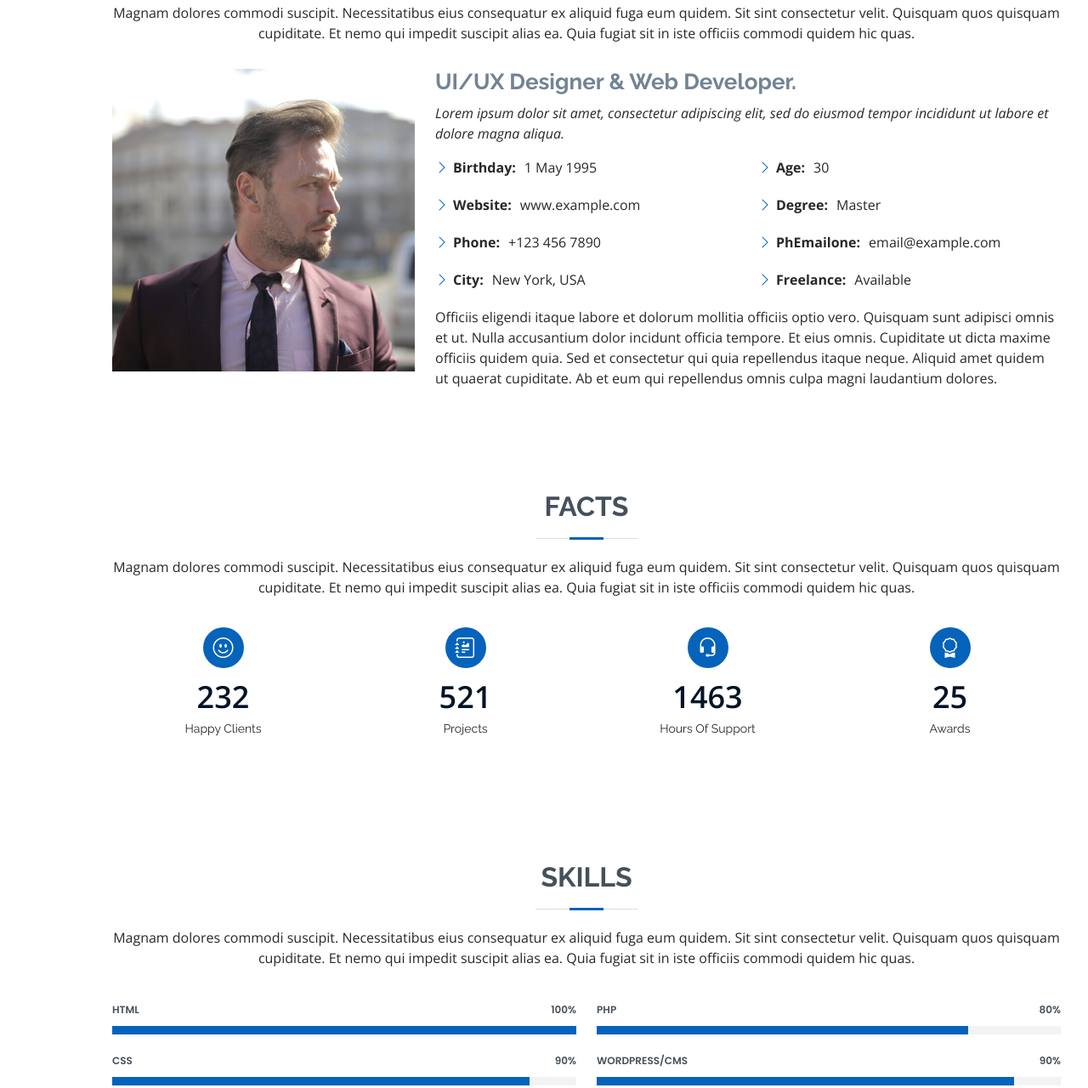
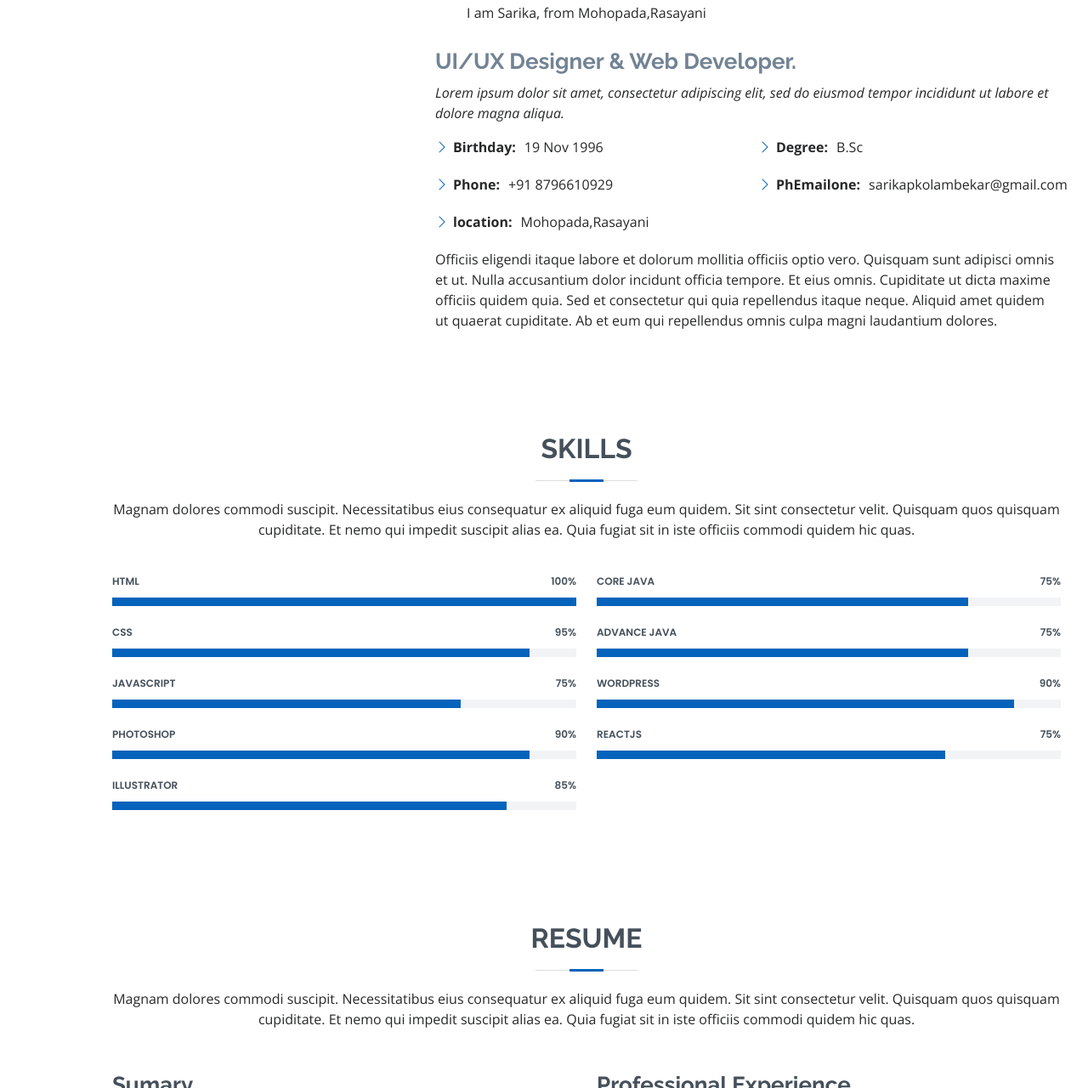
Before and after one commit to sarikapkolambekar/test, a plain HTML site: page index.html in a window 1280 px wide. Shown: the part 935-2215 px from the top of the page at 85% size. Drawn offline with nearby package versions, Linux system fonts and the light colour scheme.

Commit message:
Update index.html

```diff
--- a/index.html
+++ b/index.html
@@ -50,7 +50,7 @@
         <li><a href="#about" class="nav-link scrollto"><i class="bx bx-user"></i> <span>About</span></a></li>
         <li><a href="#resume" class="nav-link scrollto"><i class="bx bx-file-blank"></i> <span>Resume</span></a></li>
         <li><a href="#portfolio" class="nav-link scrollto"><i class="bx bx-book-content"></i> <span>Portfolio</span></a></li>
-        <li><a href="#services" class="nav-link scrollto"><i class="bx bx-server"></i> <span>Services</span></a></li>
+        <li><a href="#services" class="nav-link scrollto"><i class="bx bx-server"></i> <span>Skills</span></a></li>
         <li><a href="#contact" class="nav-link scrollto"><i class="bx bx-envelope"></i> <span>Contact</span></a></li>
       </ul>
     </nav><!-- .nav-menu -->
@@ -60,8 +60,8 @@
   <!-- ======= Hero Section ======= -->
   <section id="hero" class="d-flex flex-column justify-content-center">
     <div class="container" data-aos="zoom-in" data-aos-delay="100">
-      <h1>Brandon Johnson</h1>
-      <p>I'm <span class="typed" data-typed-items="Designer, Developer, Freelancer, Photographer"></span></p>
+      <h1>SARIKA P KOLAMBEKAR</h1>
+      <p>I'm <span class="typed" data-typed-items="Designer, Developer, Photographer"></span></p>
       <div class="social-links">
         <a href="#" class="twitter"><i class="bx bxl-twitter"></i></a>
         <a href="#" class="facebook"><i class="bx bxl-facebook"></i></a>
@@ -80,12 +80,12 @@
 
         <div class="section-title">
           <h2>About</h2>
-          <p>Magnam dolores commodi suscipit. Necessitatibus eius consequatur ex aliquid fuga eum quidem. Sit sint consectetur velit. Quisquam quos quisquam cupiditate. Et nemo qui impedit suscipit alias ea. Quia fugiat sit in iste officiis commodi quidem hic quas.</p>
+          <p>I am Sarika, from Mohopada,Rasayani</p>
         </div>
 
         <div class="row">
           <div class="col-lg-4">
-            <img src="assets/img/profile-img.jpg" class="img-fluid" alt="">
+            <!---<img src="assets/img/profile-img.jpg" class="img-fluid" alt="">--->
           </div>
           <div class="col-lg-8 pt-4 pt-lg-0 content">
             <h3>UI/UX Designer &amp; Web Developer.</h3>
@@ -96,18 +96,18 @@
             <div class="row">
               <div class="col-lg-6">
                 <ul>
-                  <li><i class="bi bi-chevron-right"></i> <strong>Birthday:</strong> <span>1 May 1995</span></li>
-                  <li><i class="bi bi-chevron-right"></i> <strong>Website:</strong> <span>www.example.com</span></li>
-                  <li><i class="bi bi-chevron-right"></i> <strong>Phone:</strong> <span>+123 456 7890</span></li>
-                  <li><i class="bi bi-chevron-right"></i> <strong>City:</strong> <span>New York, USA</span></li>
+                  <li><i class="bi bi-chevron-right"></i> <strong>Birthday:</strong> <span>19 Nov 1996</span></li>
+
+                  <li><i class="bi bi-chevron-right"></i> <strong>Phone:</strong> <span>+91 8796610929</span></li>
+                  <li><i class="bi bi-chevron-right"></i> <strong>location:</strong> <span>Mohopada,Rasayani</span></li>
                 </ul>
               </div>
               <div class="col-lg-6">
                 <ul>
-                  <li><i class="bi bi-chevron-right"></i> <strong>Age:</strong> <span>30</span></li>
-                  <li><i class="bi bi-chevron-right"></i> <strong>Degree:</strong> <span>Master</span></li>
-                  <li><i class="bi bi-chevron-right"></i> <strong>PhEmailone:</strong> <span>email@example.com</span></li>
-                  <li><i class="bi bi-chevron-right"></i> <strong>Freelance:</strong> <span>Available</span></li>
+
+                  <li><i class="bi bi-chevron-right"></i> <strong>Degree:</strong> <span>B.Sc</span></li>
+                  <li><i class="bi bi-chevron-right"></i> <strong>PhEmailone:</strong> <span>sarikapkolambekar@gmail.com</span></li>
+
                 </ul>
               </div>
             </div>
@@ -122,7 +122,7 @@
     </section><!-- End About Section -->
 
     <!-- ======= Facts Section ======= -->
-    <section id="facts" class="facts">
+   <!---- <section id="facts" class="facts">
       <div class="container" data-aos="fade-up">
 
         <div class="section-title">
@@ -167,7 +167,7 @@
         </div>
 
       </div>
-    </section><!-- End Facts Section -->
+    </section>-----><!-- End Facts Section -->
 
     <!-- ======= Skills Section ======= -->
     <section id="skills" class="skills section-bg">
@@ -190,7 +190,7 @@
             </div>
 
             <div class="progress">
-              <span class="skill">CSS <i class="val">90%</i></span>
+              <span class="skill">CSS <i class="val">95%</i></span>
               <div class="progress-bar-wrap">
                 <div class="progress-bar" role="progressbar" aria-valuenow="90" aria-valuemin="0" aria-valuemax="100"></div>
               </div>
@@ -203,28 +203,51 @@
               </div>
             </div>
 
+
+
+			  <div class="progress">
+              <span class="skill">Photoshop <i class="val">90%</i></span>
+              <div class="progress-bar-wrap">
+                <div class="progress-bar" role="progressbar" aria-valuenow="90" aria-valuemin="0" aria-valuemax="100"></div>
+              </div>
+            </div>
+
+			  <div class="progress">
+              <span class="skill">Illustrator <i class="val">85%</i></span>
+              <div class="progress-bar-wrap">
+                <div class="progress-bar" role="progressbar" aria-valuenow="85" aria-valuemin="0" aria-valuemax="100"></div>
+              </div>
+            </div>
+
           </div>
 
           <div class="col-lg-6">
 
             <div class="progress">
-              <span class="skill">PHP <i class="val">80%</i></span>
+              <span class="skill">Core Java<i class="val">75%</i></span>
+              <div class="progress-bar-wrap">
+                <div class="progress-bar" role="progressbar" aria-valuenow="80" aria-valuemin="0" aria-valuemax="100"></div>
+              </div>
+            </div>
+
+			 <div class="progress">
+              <span class="skill">Advance Java<i class="val">75%</i></span>
               <div class="progress-bar-wrap">
                 <div class="progress-bar" role="progressbar" aria-valuenow="80" aria-valuemin="0" aria-valuemax="100"></div>
               </div>
             </div>
 
             <div class="progress">
-              <span class="skill">WordPress/CMS <i class="val">90%</i></span>
+              <span class="skill">WordPress <i class="val">90%</i></span>
               <div class="progress-bar-wrap">
                 <div class="progress-bar" role="progressbar" aria-valuenow="90" aria-valuemin="0" aria-valuemax="100"></div>
               </div>
             </div>
 
-            <div class="progress">
-              <span class="skill">Photoshop <i class="val">55%</i></span>
+           <div class="progress">
+              <span class="skill">ReactJs <i class="val">75%</i></span>
               <div class="progress-bar-wrap">
-                <div class="progress-bar" role="progressbar" aria-valuenow="55" aria-valuemin="0" aria-valuemax="100"></div>
+                <div class="progress-bar" role="progressbar" aria-valuenow="75" aria-valuemin="0" aria-valuemax="100"></div>
               </div>
             </div>
 
```
